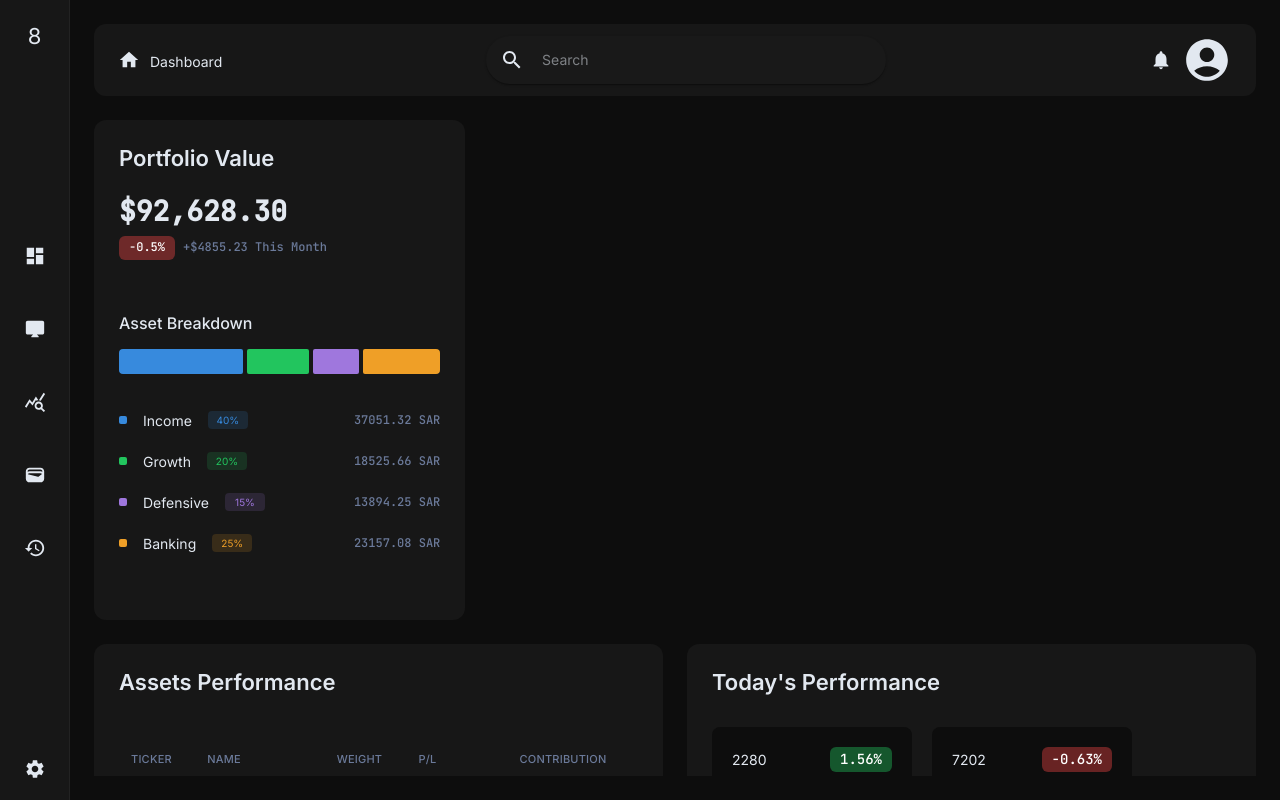
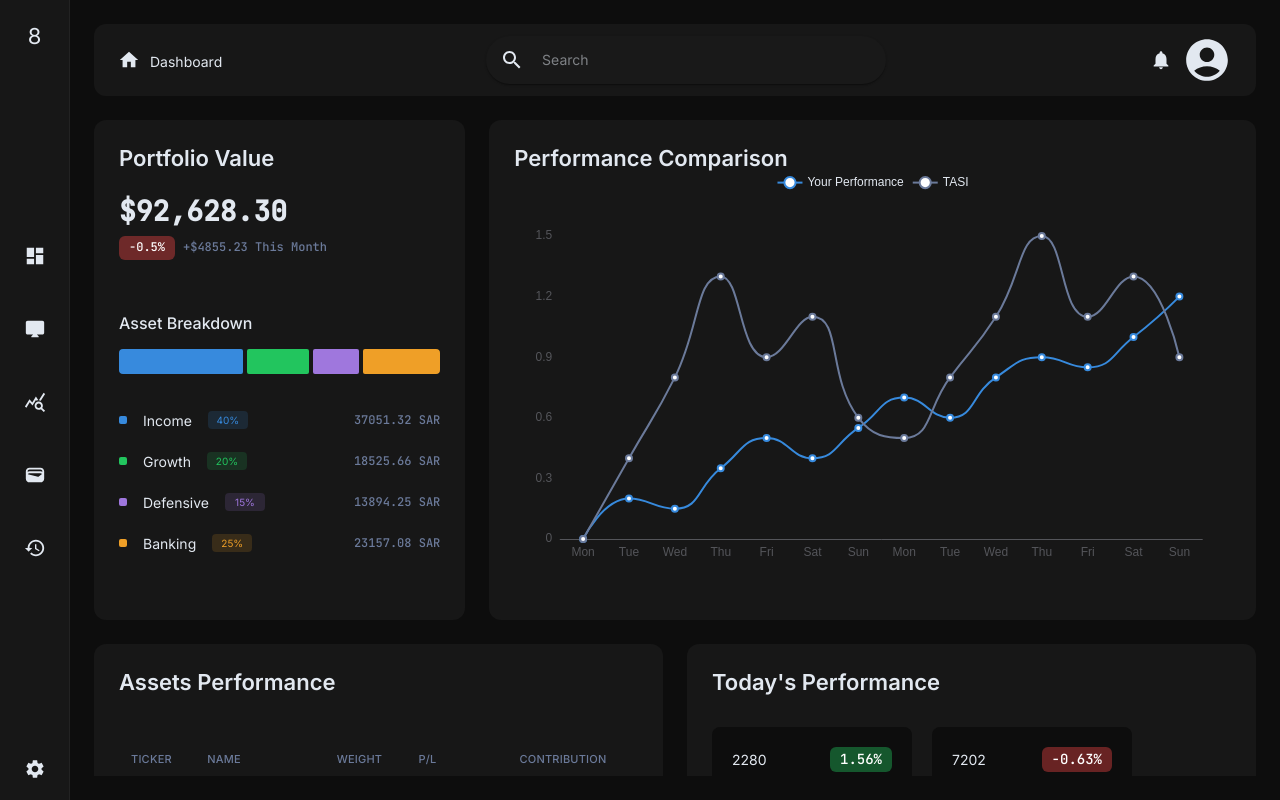
Before and after one commit to abdullah-zeinalabdin/tadawul-tracker, a React (Vite) app in the folder client/: page / in a window 1280 px wide. Built offline with nearby package versions, Linux system fonts and the light colour scheme.

Commit message:
feat: add PerformanceChart widget comparing portfolio vs TASI using ECharts

```diff
--- a/client/package.json
+++ b/client/package.json
@@ -16,6 +16,8 @@
     "@fontsource/jetbrains-mono": "^5.3.0",
     "@mui/icons-material": "^9.2.0",
     "@mui/material": "^9.2.0",
+    "echarts": "^6.1.0",
+    "echarts-for-react": "^3.0.6",
     "react": "^19.2.8",
     "react-dom": "^19.2.8"
   },
--- a/client/src/widgets/WidgetsContainer.tsx
+++ b/client/src/widgets/WidgetsContainer.tsx
@@ -2,6 +2,7 @@ import { Grid, Stack } from "@mui/material";
 import PortfolioValueCard from "./portfolioValueCard/PortfolioValueCard";
 import AssestsPerformanceTable from "./assetsPerformance/AssetsPerformanceTable";
 import DailyPerformance from "./dailyPerformance/DailyPerformance";
+import PerformanceChartContainer from "./performanceChart/PerformanceChartContainer";
 
 export default function WidgetsContainer() {
     return(
@@ -11,7 +12,7 @@ export default function WidgetsContainer() {
             </Grid>
             <Grid size={8}>
                 <Stack>
-
+                    <PerformanceChartContainer />
                 </Stack>
             </Grid>
             <Grid size={6}>
--- /dev/null
+++ b/client/src/widgets/performanceChart/PerformanceChart.tsx
@@ -0,0 +1,58 @@
+import { Stack } from "@mui/material";
+import ReactECharts from 'echarts-for-react'
+export default function PerformanceChart() {
+    const option = {
+        tooltip: {
+            trigger: 'axis',
+            backgroundColor: '#171717',
+            borderColor: '#222222',
+            textStyle: {
+                color: '#e2e8f0'
+            }
+        },
+        legend: {
+            data: ['Your Performance', 'TASI'],
+            textStyle: { color: '#e2e8f0' },
+            top: 0,
+            left: 'center',
+        },
+        grid: {
+            left: '3%',
+            right: '4%',
+            bottom: '3%',
+            containLabel: true
+        },
+        xAxis: {
+            type: 'category',
+            boundaryGap: true,
+            data: ['Mon', 'Tue', 'Wed', 'Thu', 'Fri', 'Sat', 'Sun', 'Mon', 'Tue', 'Wed', 'Thu', 'Fri', 'Sat', 'Sun' ]
+        },
+        yAxis: {
+            type: 'value',
+            splitLine: {
+                show: false
+            }
+        },
+        color: ['#378ADD', '#6b7a9a'],
+        series: [
+            {
+            name: 'Your Performance',
+            type: 'line',
+            smooth: true,
+            data: [0, 0.2, 0.15, 0.35, 0.5, 0.4, 0.55, 0.7, 0.6, 0.8, 0.9, 0.85, 1.0, 1.2]
+            },
+            {
+            name: 'TASI',
+            type: 'line',
+            smooth: true,
+            data: [0, 0.4, 0.8, 1.3, 0.9, 1.1, 0.6, 0.5, 0.8, 1.1, 1.5, 1.1, 1.3, 0.9]
+            }
+        ]
+    };
+
+    return (
+        <Stack>
+            <ReactECharts option={option} style={{ height: '400px' }} />
+        </Stack>
+    )
+}
--- /dev/null
+++ b/client/src/widgets/performanceChart/PerformanceChartContainer.tsx
@@ -0,0 +1,13 @@
+import { Stack, Typography } from "@mui/material";
+import { widgetsBaseStyles } from "../../styles/sxStyles";
+import PerformanceChart from "./PerformanceChart";
+import { useTheme } from "@mui/material";
+export default function PerformanceChartContainer() {
+    const theme = useTheme();
+    return (
+        <Stack sx={ widgetsBaseStyles(theme) }>
+            <Typography variant="h2">Performance Comparison</Typography>
+            <PerformanceChart />
+        </Stack>
+    )
+}
```
Also changed, not shown: 1 other file (tests, documents, lock files or other folders).
